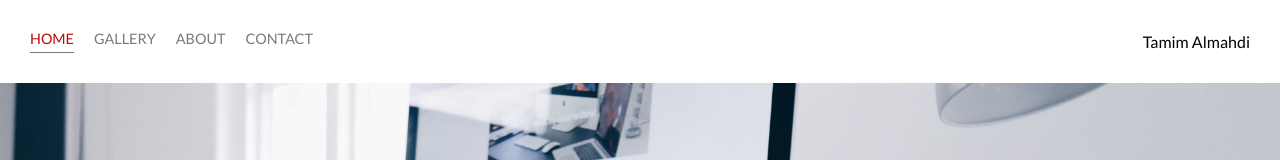
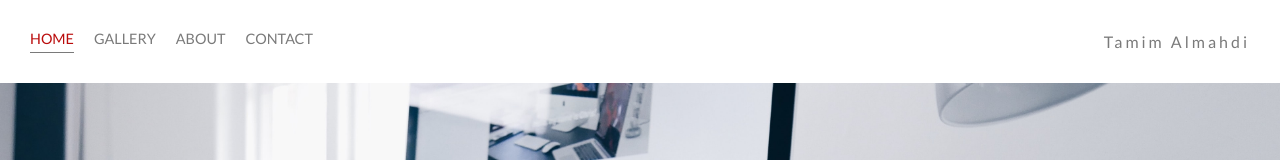
Before and after one commit to tamimalmahdi/webpage, a plain HTML site: page index.html in a window 1280 px wide. Shown: the top 160 px of the page. Drawn offline with Linux system fonts and the light colour scheme.

Commit message:
nav right side update with link to contact

```diff
--- a/index.html
+++ b/index.html
@@ -25,7 +25,9 @@
 					</div>
 				</div>
 				<div class="rightside">
-					<div class="brand">Tamim Almahdi</div>
+					<div class="brand">
+						<a href="contact.html">Tamim Almahdi</a>
+					</div>
 				</div>
 			</div>
 
--- a/stylesheet.css
+++ b/stylesheet.css
@@ -98,6 +98,12 @@ html body {
 
 .leftside {
 	display: flex;
+}
+
+.rightside .brand a{
+	text-decoration: none;
+	color: #7a7a7a;
+	letter-spacing: 3px;
 }
 
 .nav-wrapper  .leftside  div {
```
Also changed, not shown: about.html (+3 -1 lines), contact.html (+3 -1 lines), gallery.html (+3 -1 lines).
